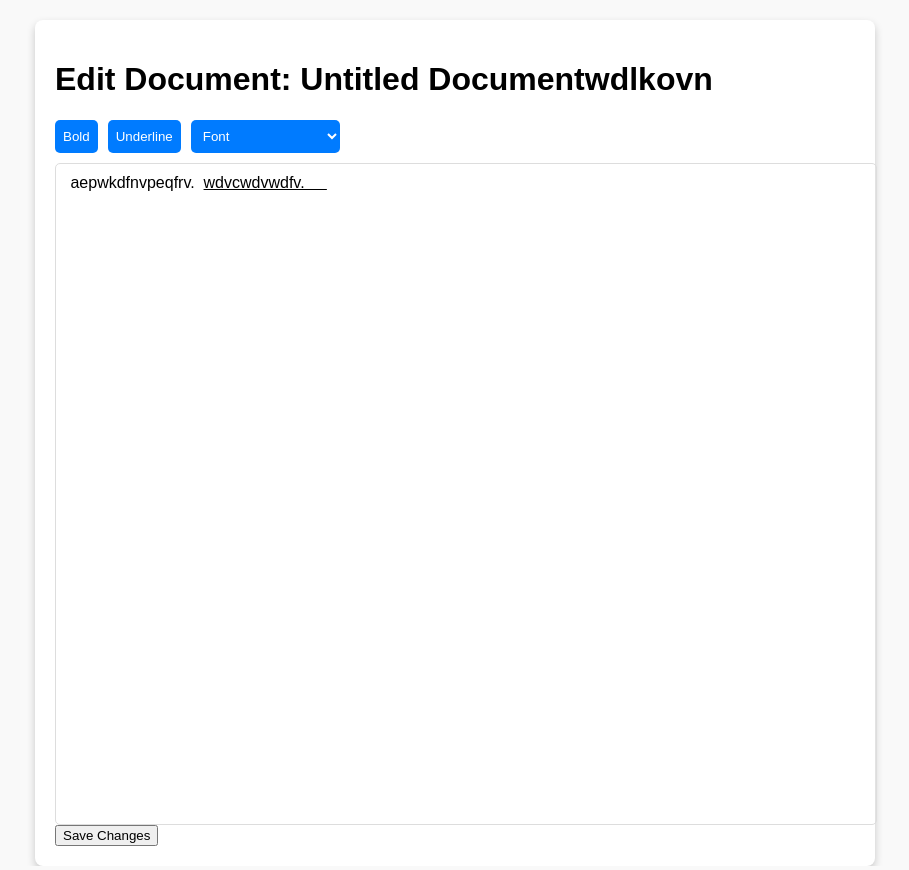
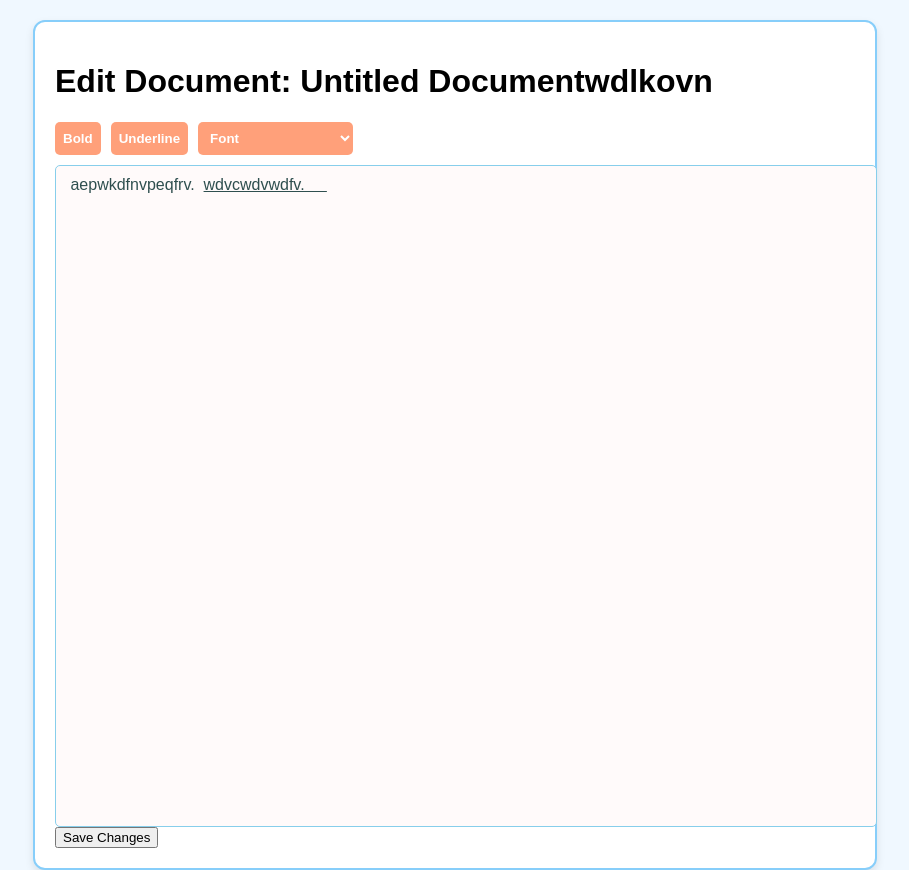
Before and after one commit to Avaneesh-Gujran/ShareDoc, a Django app: page /edit/1/ in a window 1280 px wide. Shown: the whole page, without its empty margins (185-1094 px from the left). Run offline with Django 4.2, Linux system fonts and the light colour scheme; data comes from the database, SQL or seed files in the repository; both versions use the stored data as it was after the commit.

Commit message:
dashboard color scheme changes

```diff
--- a/sharedoc/myapp/templates/edit_document.html
+++ b/sharedoc/myapp/templates/edit_document.html
@@ -13,7 +13,7 @@
     flex-direction: column;
     align-items: center;
     height: 100vh;
-            background-color: #f9f9f9;
+    background-color: #f0f8ff; /* Alice Blue */
 }
 
 .editor-container {
@@ -21,9 +21,10 @@
     max-width: 800px;
     margin: 20px auto;
     padding: 20px;
-            background-color: white;
-            border-radius: 8px;
-            box-shadow: 0 4px 8px rgba(0, 0, 0, 0.2);
+    background-color: #ffffff; /* White */
+    border-radius: 12px;
+    box-shadow: 0 4px 8px rgba(0, 0, 0, 0.1);
+    border: 2px solid #87cefa; /* Light Sky Blue */
 }
 
 .toolbar {
@@ -38,20 +39,22 @@
     padding: 8px;
     border: none;
     border-radius: 5px;
-            background-color: #007bff;
-            color: white;
+    background-color: #ffa07a; /* Light Salmon */
+    color: #ffffff; /* White */
+    font-weight: bold;
     cursor: pointer;
+    transition: background-color 0.3s ease;
 }
 
 .toolbar button:hover,
 .toolbar select:hover {
-            background-color: #0056b3;
+    background-color: #cd5c5c; /* Indian Red */
 }
 
 .editor {
     width: 100%;
     height: 80vh;
-            border: 1px solid #ddd;
+    border: 1px solid #87ceeb; /* Sky Blue */
     border-radius: 5px;
     padding: 10px;
     outline: none;
@@ -59,7 +62,10 @@
     font-size: 16px;
     resize: none;
     overflow-y: auto;
+    background-color: #fffafa; /* Snow */
+    color: #2f4f4f; /* Dark Slate Gray */
 }
+
     </style>
 </head>
 <body>
```
Also changed, not shown: sharedoc/db.sqlite3. Lines whose indentation alone changed are shown as unchanged.
